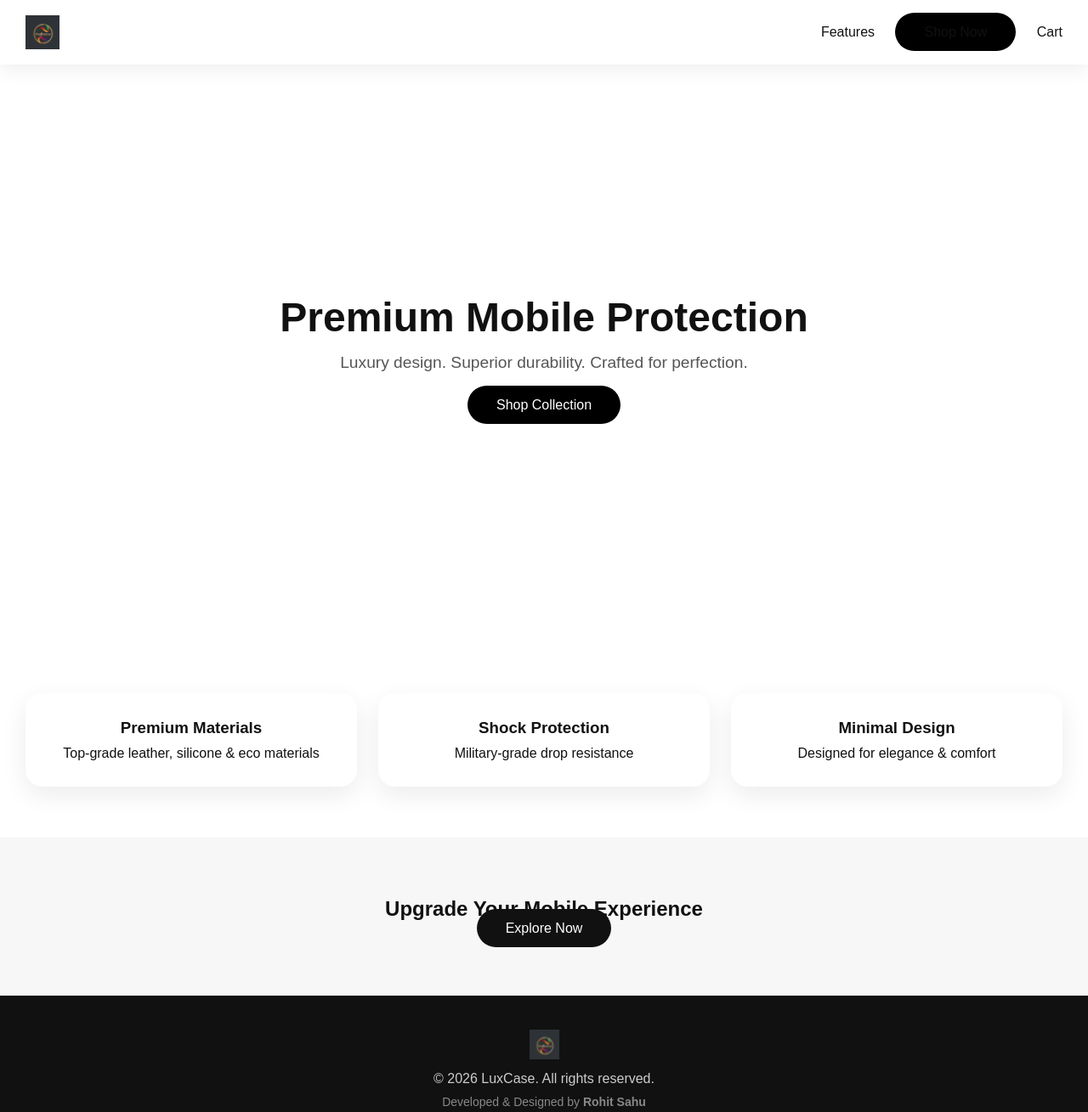
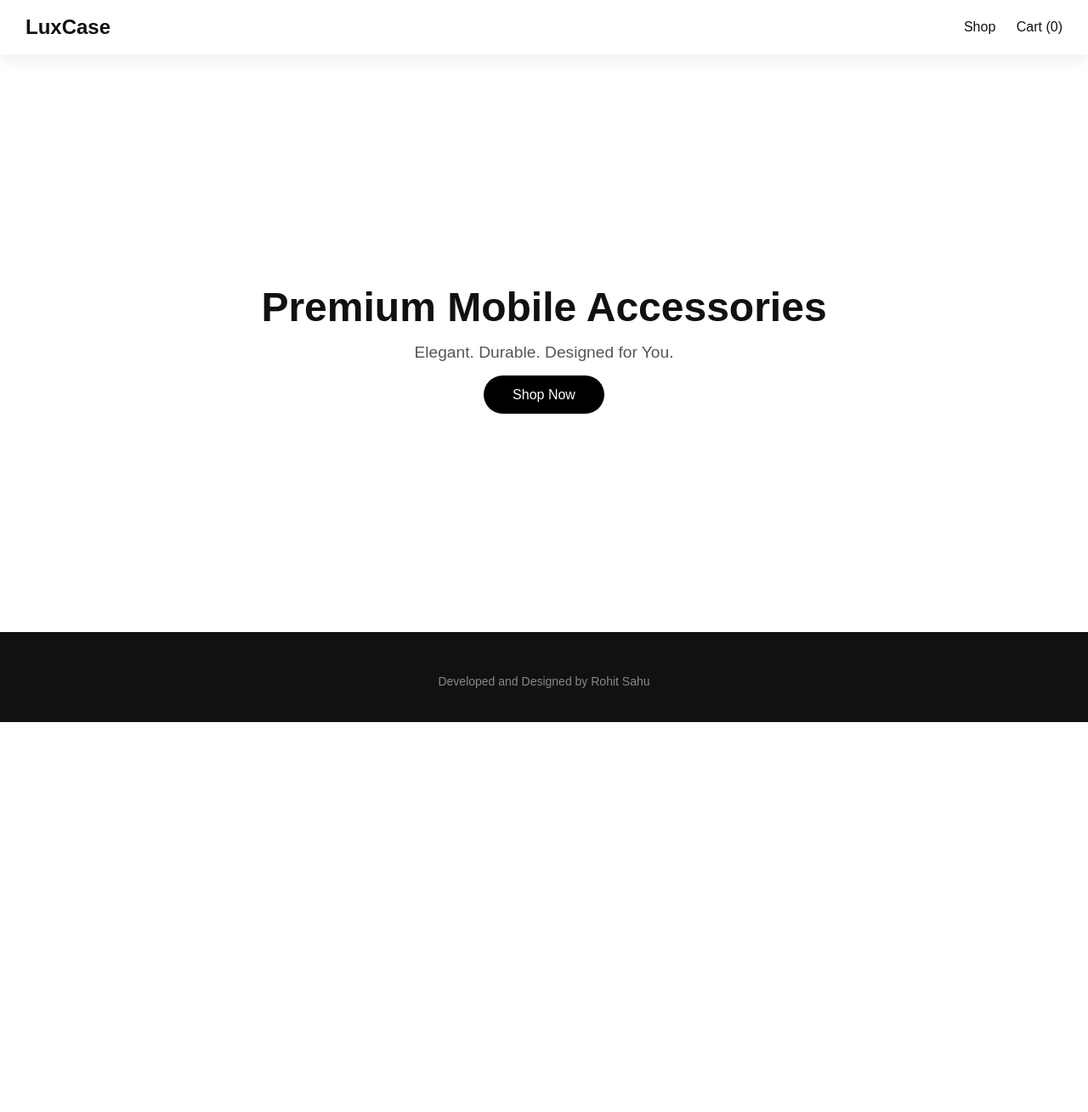
Before and after one commit to rohitsahu9820/premium-mobile-store, a plain HTML site: page index.html in a window 1280 px wide. Shown: the whole page at 85% size. After the commit the page ends 850 px from the top, so only its background shows below. Drawn offline with Linux system fonts and the light colour scheme.

Commit message:
Update index.html content and structure

```diff
--- a/index.html
+++ b/index.html
@@ -4,62 +4,31 @@
   <meta charset="UTF-8">
   <title>LuxCase – Premium Mobile Accessories</title>
   <meta name="viewport" content="width=device-width, initial-scale=1.0">
-
-  <!-- Favicon -->
-  <link rel="icon" href="assets/icons/favicon.png">
-
-  <!-- CSS -->
   <link rel="stylesheet" href="css/style.css">
 </head>
 <body>
 
-<!-- HEADER -->
 <header class="header">
-  <img src="assets/logos/logo-primary.png" alt="LuxCase Logo" class="logo">
+  <h2>LuxCase</h2>
   <nav>
-    <a href="#features">Features</a>
-    <a href="products.html" class="cta-btn">Shop Now</a>
-    <a href="cart.html">Cart</a>
+    <a href="products.html">Shop</a>
+    <a href="cart.html">Cart (<span id="cart-count">0</span>)</a>
   </nav>
 </header>
 
-<!-- HERO -->
 <section class="hero">
   <div class="hero-content">
-    <h1>Premium Mobile Protection</h1>
-    <p>Luxury design. Superior durability. Crafted for perfection.</p>
-    <a href="products.html" class="cta-btn">Shop Collection</a>
+    <h1>Premium Mobile Accessories</h1>
+    <p>Elegant. Durable. Designed for You.</p>
+    <a href="products.html" class="cta-btn">Shop Now</a>
   </div>
 </section>
 
-<!-- FEATURES -->
-<section class="features" id="features">
-  <div class="feature-card">
-    <h3>Premium Materials</h3>
-    <p>Top-grade leather, silicone & eco materials</p>
-  </div>
-  <div class="feature-card">
-    <h3>Shock Protection</h3>
-    <p>Military-grade drop resistance</p>
-  </div>
-  <div class="feature-card">
-    <h3>Minimal Design</h3>
-    <p>Designed for elegance & comfort</p>
-  </div>
-</section>
-
-<!-- CTA -->
-<section class="cta">
-  <h2>Upgrade Your Mobile Experience</h2>
-  <a href="products.html" class="cta-btn dark">Explore Now</a>
-</section>
-
-<!-- FOOTER -->
 <footer class="footer">
-  <img src="assets/logos/logo-footer.png" class="footer-logo" alt="LuxCase">
-  <p>© 2026 LuxCase. All rights reserved.</p>
-  <p class="credit">Developed & Designed by <strong>Rohit Sahu</strong></p>
+  <p class="credit">Developed and Designed by Rohit Sahu</p>
 </footer>
 
+<script src="js/data.js"></script>
+<script src="js/cart.js"></script>
 </body>
 </html>
```
